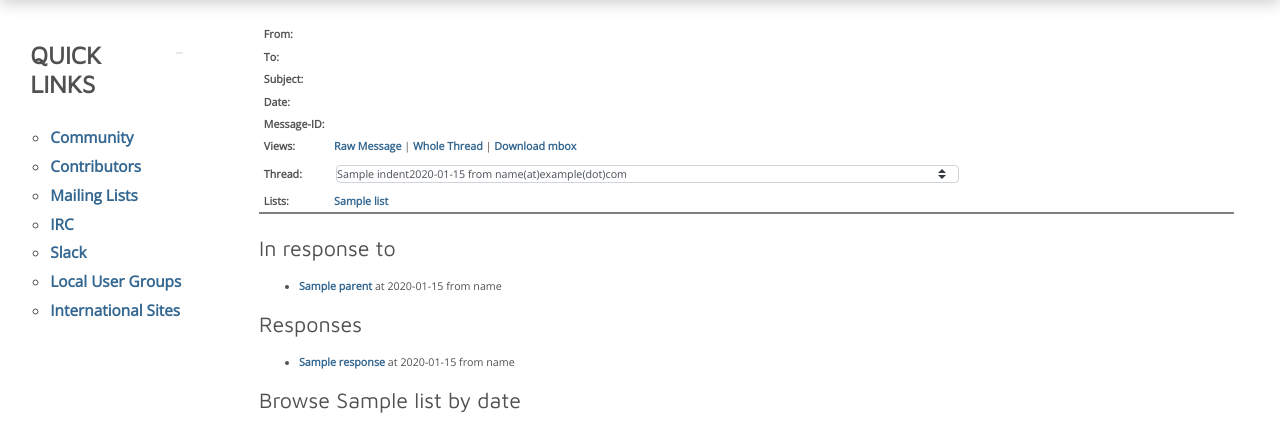
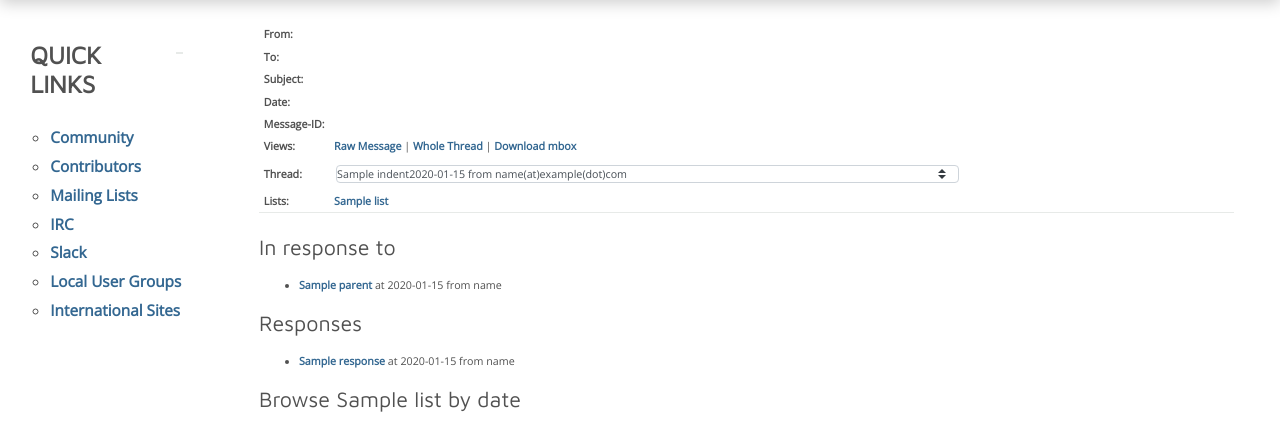
Before and after one commit to postgres/pgarchives, a Django app: template django/archives/mailarchives/templates/message.html in a window 1280 px wide. Shown: the part 61-484 px from the top of the page. Run offline with Django 3.2, Linux system fonts and the light colour scheme; the template is opened without the code that fills it: most values are stand-ins (such as "Sample title", 1, 10 or a date in 2020).

Commit message:
Remove emphasis from header border.

```diff
--- a/django/archives/mailarchives/templates/_message.html
+++ b/django/archives/mailarchives/templates/_message.html
@@ -1,6 +1,6 @@
 {%load pgfilters%}
 
-<table class="table-sm table-responsive message-header" style="border-bottom: 0.2em solid grey; margin-bottom: 1em;">
+<table class="table-sm table-responsive message-header" style="border-bottom: 0.05em solid #E7EAE8; margin-bottom: 1em;">
  <tr>
   <th scope="row" style="width: 10%">From:</th>
   <td>{{msg.mailfrom|hidemail}}</td>
```
